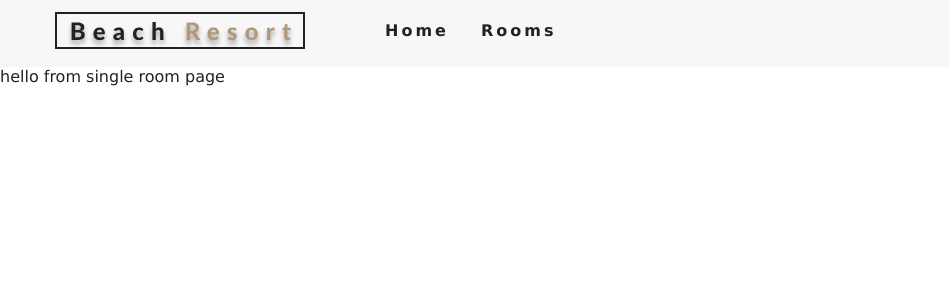
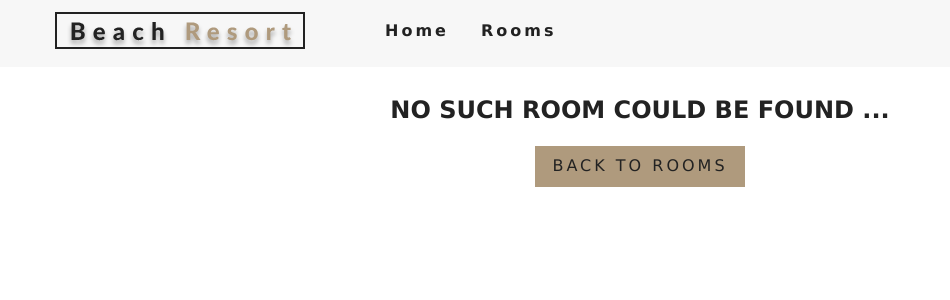
Before and after one commit to tashijain/Beach-Resort-React-app, a React (Create React App) app: page /rooms/1 in a window 1280 px wide. Shown: the top 300 px of the page, without its empty margins (0-950 px from the left). Built offline with nearby package versions, Linux system fonts and the light colour scheme.

Commit message:
single rooms

```diff
--- a/src/Context.js
+++ b/src/Context.js
@@ -44,9 +44,18 @@
     return tempItems;
   }
 
+  getRoom = (slug) => {
+    let tempRooms = [...this.state.rooms];
+    // why find and not filter
+    // 1. filter returns array and find returns object
+    // since we need only one item - the first one we use find
+    const room = tempRooms.find((room) => room.slug === slug);
+    return room;
+  };
+
   render() {
     return (
-      <RoomContext.Provider value={{ ...this.state }}>
+      <RoomContext.Provider value={{ ...this.state, getRoom: this.getRoom }}>
         {this.props.children}
       </RoomContext.Provider>
     );
--- a/src/pages/SingleRoom.js
+++ b/src/pages/SingleRoom.js
@@ -1,7 +1,56 @@
 import React, { Component } from "react";
+import defaultBcg from "../images/room-1.jpeg";
+import Hero from "../components/Hero";
+import Banner from "../components/Banner";
+import { Link } from "react-router-dom";
+import { RoomContext } from "../Context";
 
 export default class SingleRoom extends Component {
+  // prop being passed by react router: history, location, match
+  constructor(props) {
+    super(props);
+    this.state = {
+      slug: this.props.match.params.slug,
+      defaultBcg: defaultBcg,
+    };
+  }
+
+  static contextType = RoomContext;
+  // use this if have some API call, then set up loading flag in state
+  // componentDidMount(){}
+
   render() {
-    return <div>hello from single room page</div>;
+    const { getRoom } = this.context;
+    const room = getRoom(this.state.slug);
+    if (!room) {
+      return (
+        <div className="error">
+          <h3>No such room could be found ...</h3>
+          <Link to="/rooms" className="btn-primary">
+            back to rooms
+          </Link>
+        </div>
+      );
+    }
+    const {
+      name,
+      description,
+      capacity,
+      size,
+      price,
+      extras,
+      breakfast,
+      pets,
+      images,
+    } = room;
+    return (
+      <Hero hero="roomsHero">
+        <Banner title={`${name} room`}>
+          <Link to="/rooms" className="btn-primary">
+            Back to rooms
+          </Link>
+        </Banner>
+      </Hero>
+    );
   }
 }
```
